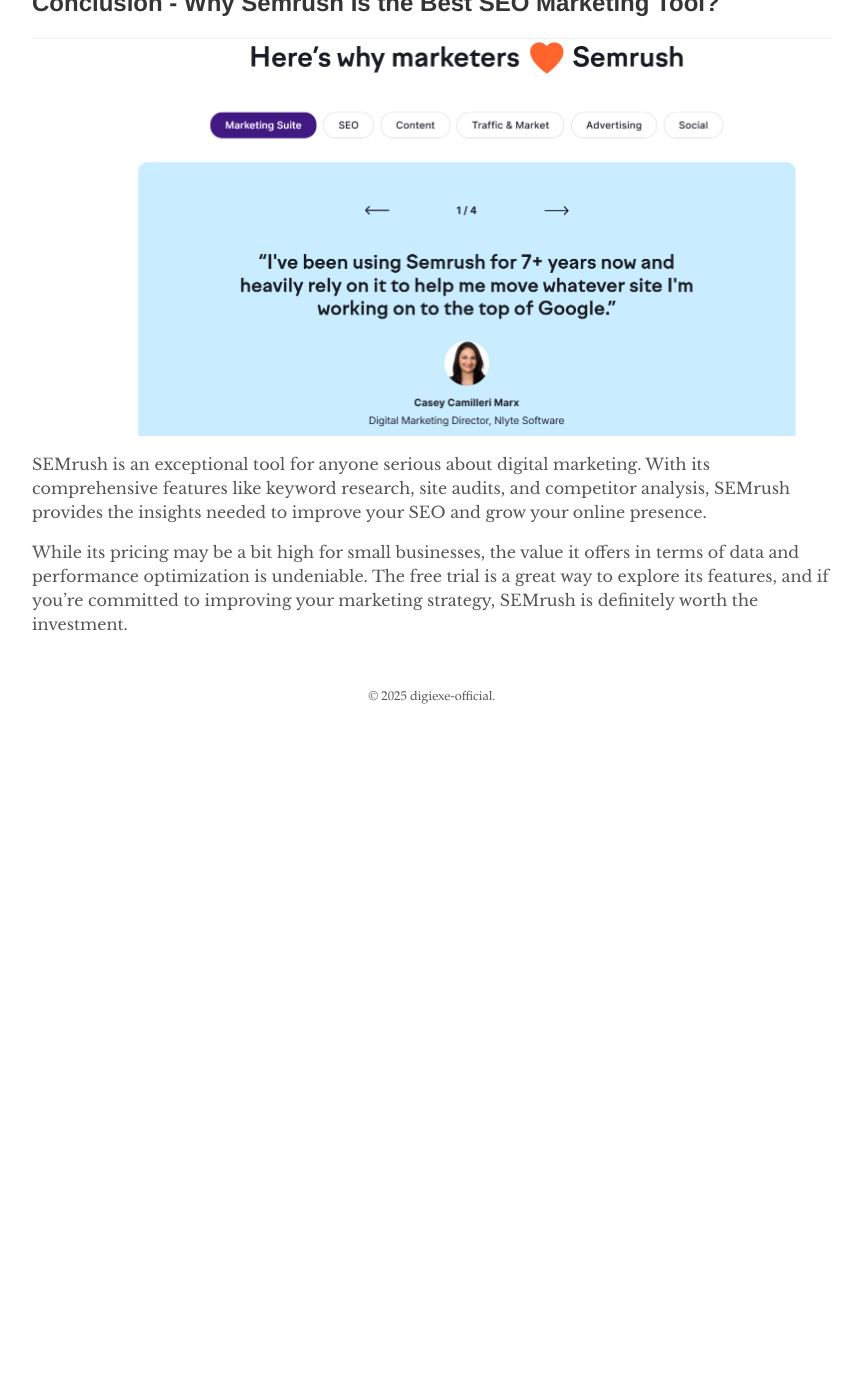
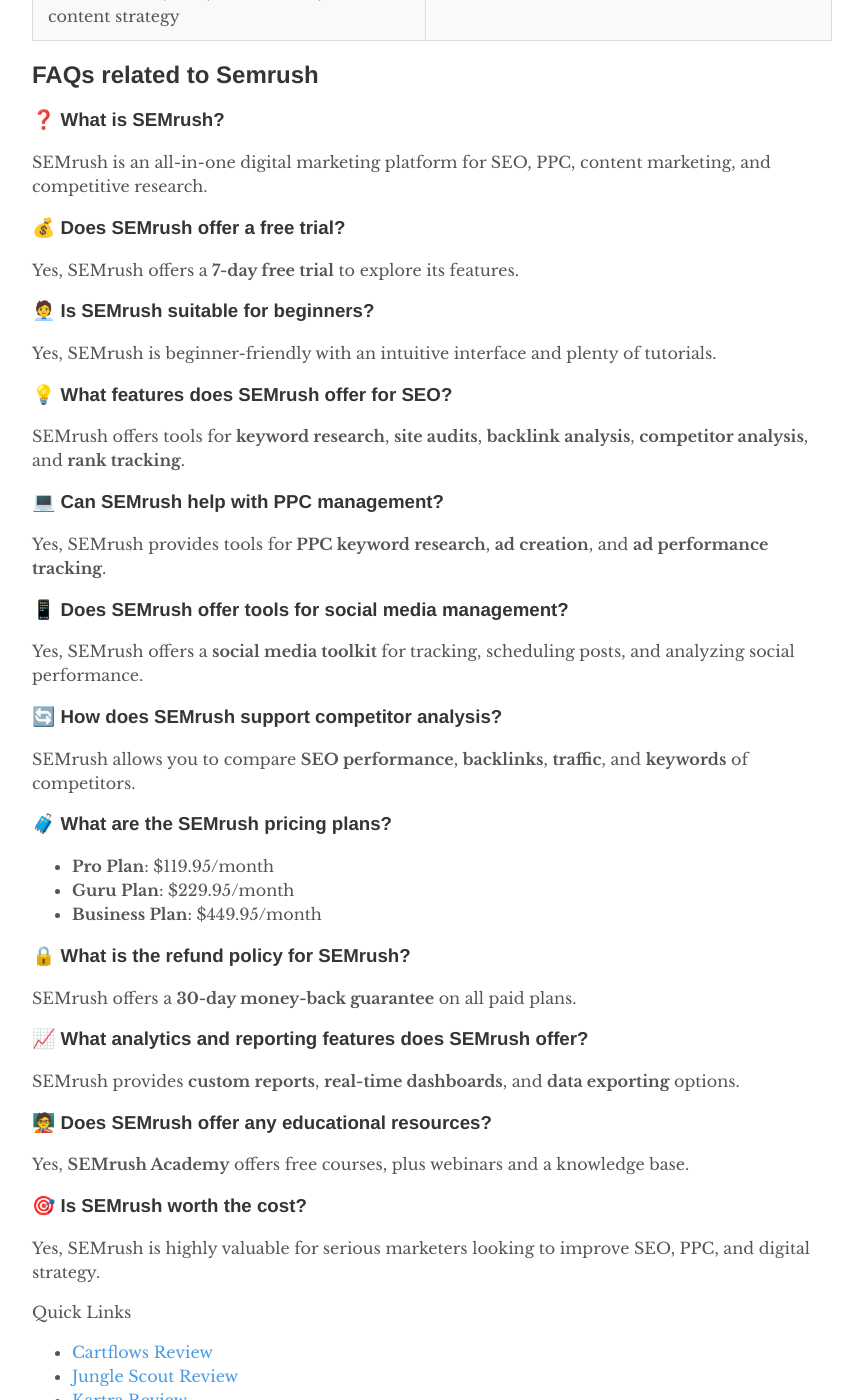
Before and after one commit to digiexe-official/dg, a Jekyll site: the page built from wp/semrush review.md, in a window 1280 px wide and 1400 px high, scrolled down 5264 px. Shown: the whole window, without its empty margins (208-1071 px from the left). Built offline with Jekyll 4.4.1, drawn with Linux system fonts in a browser that asks for light colours; before the commit the page ends 6004 px from its top, so only the background shows below that.

Commit message:
added faqs buttons

```diff
--- a/wp/semrush review.md
+++ b/wp/semrush review.md
@@ -27,6 +27,8 @@ and competitive research.
 With SEMrush, users can perform detailed keyword research, audit their website’s SEO health, track keyword rankings, analyze competitors’ strategies,
 manage backlinks, and optimize content—all from a single dashboard. Whether you're a beginner building a blog or an agency managing multiple client accounts,
 SEMrush provides data-driven insights to help you attract more traffic, improve rankings, and drive conversions.
+
+[![Start Your SEMrush Journey Now](https://img.shields.io/badge/Start%20Your%20SEMrush%20Journey%20Now-brightgreen?style=for-the-badge)](https://crowdmob.com/recommends/semrush/)
 
 ## 💰 SEMrush Pricing Plans Comparison
 
@@ -108,6 +110,9 @@ SEMrush’s reporting tools make it easy to monitor performance and share result
 SEMrush is a game-changer for marketers looking to streamline workflows, uncover actionable insights, and drive growth across SEO, PPC, content, and social media.
 Whether you’re a small business or a seasoned agency, its versatile tools make it an essential part of any digital marketing strategy.
 
+[![Start Your SEMrush Journey Now](https://img.shields.io/badge/Start%20Your%20SEMrush%20Journey%20Now-brightgreen?style=for-the-badge)](https://crowdmob.com/recommends/semrush/)
+
+
 ## ✅ Pros & ❌ Cons of SEMrush
 
 | Pros                                                                 | Cons                                                                 |
@@ -121,6 +126,51 @@ Whether you’re a small business or a seasoned agency, its versatile tools make
 | Customizable reports and dashboards                                 |                    |
 | Great for SEO, PPC, social media, and content strategy              |                             |
 
+## FAQs related to Semrush
+
+### ❓ What is SEMrush?
+SEMrush is an all-in-one digital marketing platform for SEO, PPC, content marketing, and competitive research.
+
+### 💰 Does SEMrush offer a free trial?
+Yes, SEMrush offers a **7-day free trial** to explore its features.
+
+### 🧑‍💼 Is SEMrush suitable for beginners?
+Yes, SEMrush is beginner-friendly with an intuitive interface and plenty of tutorials.
+
+### 💡 What features does SEMrush offer for SEO?
+SEMrush offers tools for **keyword research**, **site audits**, **backlink analysis**, **competitor analysis**, and **rank tracking**.
+
+### 💻 Can SEMrush help with PPC management?
+Yes, SEMrush provides tools for **PPC keyword research**, **ad creation**, and **ad performance tracking**.
+
+### 📱 Does SEMrush offer tools for social media management?
+Yes, SEMrush offers a **social media toolkit** for tracking, scheduling posts, and analyzing social performance.
+
+### 🔄 How does SEMrush support competitor analysis?
+SEMrush allows you to compare **SEO performance**, **backlinks**, **traffic**, and **keywords** of competitors.
+
+### 🧳 What are the SEMrush pricing plans?
+- **Pro Plan**: $119.95/month
+- **Guru Plan**: $229.95/month
+- **Business Plan**: $449.95/month
+
+### 🔒 What is the refund policy for SEMrush?
+SEMrush offers a **30-day money-back guarantee** on all paid plans.
+
+### 📈 What analytics and reporting features does SEMrush offer?
+SEMrush provides **custom reports**, **real-time dashboards**, and **data exporting** options.
+
+### 🧑‍🏫 Does SEMrush offer any educational resources?
+Yes, **SEMrush Academy** offers free courses, plus webinars and a knowledge base.
+
+### 🎯 Is SEMrush worth the cost?
+Yes, SEMrush is highly valuable for serious marketers looking to improve SEO, PPC, and digital strategy.
+
+Quick Links
+- [Cartflows Review](https://digiexe-official.github.io/dg/cartflows-review/)
+- [Jungle Scout Review](https://digiexe-official.github.io/dg/jungle-scout-review/)
+- [Kartra Review](https://digiexe-official.github.io/dg/kartra-review/)
+
 ## Conclusion - Why Semrush Is the Best SEO Marketing Tool?
 
 ![Semrush Customer support](https://raw.githubusercontent.com/digiexe-official/dg/refs/heads/main/imgs/semrush/semrush%20customer%20review.png)
@@ -128,3 +178,5 @@ Whether you’re a small business or a seasoned agency, its versatile tools make
 SEMrush is an exceptional tool for anyone serious about digital marketing. With its comprehensive features like keyword research, site audits, and competitor analysis, SEMrush provides the insights needed to improve your SEO and grow your online presence.
 
 While its pricing may be a bit high for small businesses, the value it offers in terms of data and performance optimization is undeniable. The free trial is a great way to explore its features, and if you're committed to improving your marketing strategy, SEMrush is definitely worth the investment.
+
+[![Start Your SEMrush Journey Now](https://img.shields.io/badge/Start%20Your%20SEMrush%20Journey%20Now-brightgreen?style=for-the-badge)](https://crowdmob.com/recommends/semrush/)
```
